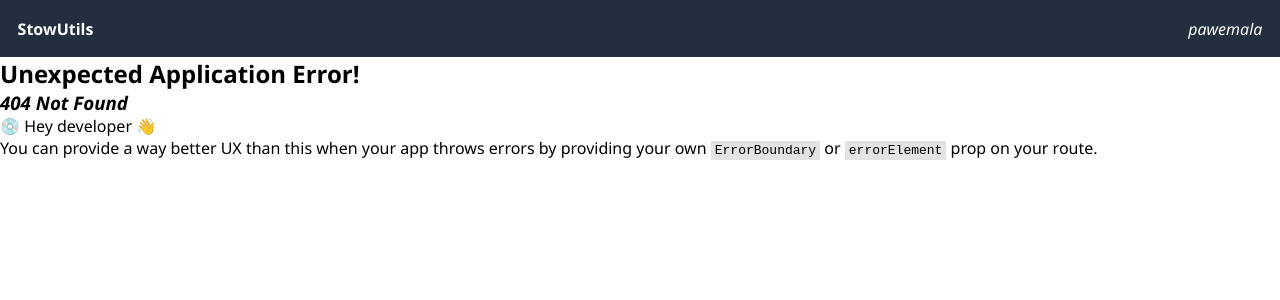
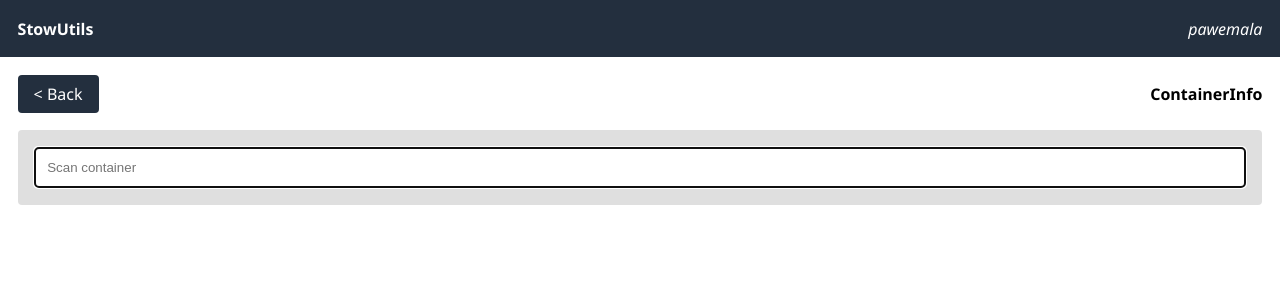
Before and after one commit to lcj2-dev/stow-app, a React (Create React App) app: page /container in a window 1280 px wide. Before the commit this address had no page. Shown: the top 300 px of the page. Built offline with nearby package versions, Linux system fonts and the light colour scheme.

Commit message:
Added Container container

```diff
--- a/src/App.tsx
+++ b/src/App.tsx
@@ -1,6 +1,6 @@
 import { Fragment } from 'react';
 import { NavBar } from './components';
-import { Home, Bin, Session } from './containers';
+import { Home, Bin, Session, Container } from './containers';
 import { createBrowserRouter, RouterProvider } from 'react-router-dom';
 
 const router = createBrowserRouter([
@@ -15,6 +15,10 @@ const router = createBrowserRouter([
   {
     path: '/session',
     element: <Session />
+  },
+  {
+    path: '/container',
+    element: <Container />
   }
 ]);
 
--- a/src/components/ui/Content/Content.module.css
+++ b/src/components/ui/Content/Content.module.css
@@ -5,5 +5,5 @@
 }
 
 .content:not(:first-child) {
-  margin-top: var(--space-default);
+  margin-bottom: var(--space-default);
 }
--- a/src/components/ui/Input/Input.tsx
+++ b/src/components/ui/Input/Input.tsx
@@ -1,8 +1,12 @@
-import { InputHTMLAttributes } from 'react';
+import { ComponentPropsWithRef, forwardRef } from 'react';
 import styles from './Input.module.css';
 
-interface Props extends InputHTMLAttributes<HTMLInputElement> {}
+interface Props extends ComponentPropsWithRef<'input'> {}
 
-export const Input = (props: Props): JSX.Element => {
-  return <input className={styles.input} {...props}></input>;
-};
+export const Input = forwardRef<HTMLInputElement, Props>(
+  (props, ref): JSX.Element => {
+    const { ...rest } = props;
+
+    return <input className={styles.input} {...rest} ref={ref}></input>;
+  }
+);
--- /dev/null
+++ b/src/components/ui/TextList/TextList.module.css
@@ -0,0 +1,3 @@
+.listItem {
+  list-style-type: none;
+}
--- /dev/null
+++ b/src/components/ui/TextList/TextList.tsx
@@ -0,0 +1,18 @@
+import { ReactNode } from 'react';
+import styles from './TextList.module.css';
+
+interface Props {
+  content: ReactNode[];
+}
+
+export const TextList = ({ content }: Props): JSX.Element => {
+  return (
+    <ul>
+      {content.map((el, idx) => (
+        <li key={idx} className={styles.listItem}>
+          {el}
+        </li>
+      ))}
+    </ul>
+  );
+};
--- /dev/null
+++ b/src/components/ui/TextList/index.ts
@@ -0,0 +1 @@
+export * from './TextList';
--- a/src/components/ui/index.ts
+++ b/src/components/ui/index.ts
@@ -6,3 +6,4 @@ export * from './Alert';
 export * from './Content';
 export * from './TextGrid';
 export * from './Input';
+export * from './TextList';
--- /dev/null
+++ b/src/containers/Container.tsx
@@ -0,0 +1,51 @@
+import { ChangeEvent, Fragment, useState, useRef } from 'react';
+import { Button, Content, Input, TextGrid, Wrapper } from '../components';
+
+export const Container = (): JSX.Element => {
+  const [container, setContainer] = useState<string | null>(null);
+
+  const inputEl = useRef<HTMLInputElement>(null);
+
+  const scanContainerHandler = (e: ChangeEvent<HTMLInputElement>) => {
+    setContainer(e.target.value);
+  };
+
+  const clearScanResults = () => {
+    setContainer(null);
+
+    if (inputEl.current) {
+      inputEl.current.focus();
+      inputEl.current.value = '';
+    }
+  };
+
+  return (
+    <Wrapper headerText='ContainerInfo'>
+      <Content>
+        <Input
+          placeholder='Scan container'
+          autoFocus
+          onChange={scanContainerHandler}
+          maxLength={15}
+          ref={inputEl}
+        />
+      </Content>
+
+      {container && (
+        <Fragment>
+          <Content>
+            <TextGrid
+              content={[
+                ['Container', container],
+                ['ASIN count', 1],
+                ['Unit count', 156]
+              ]}
+            />
+          </Content>
+
+          <Button onClick={clearScanResults}>Scan another container</Button>
+        </Fragment>
+      )}
+    </Wrapper>
+  );
+};
--- a/src/containers/Home.tsx
+++ b/src/containers/Home.tsx
@@ -9,8 +9,8 @@ export const Home = (): JSX.Element => {
   return (
     <Wrapper>
       {routes.map((r: HomeRoute, idx) => (
-        <Link to={r.path}>
-          <Button key={idx}>{r.text}</Button>
+        <Link to={r.path} key={idx}>
+          <Button>{r.text}</Button>
         </Link>
       ))}
     </Wrapper>
--- a/src/containers/Session.tsx
+++ b/src/containers/Session.tsx
@@ -1,5 +1,12 @@
 import { Fragment, useEffect, useState } from 'react';
-import { Loader, Wrapper, Alert, Content, TextGrid } from '../components';
+import {
+  Loader,
+  Wrapper,
+  Alert,
+  Content,
+  TextGrid,
+  TextList
+} from '../components';
 
 export const Session = (): JSX.Element => {
   const [isLoading, setIsLoading] = useState<boolean>(true);
@@ -31,14 +38,23 @@ export const Session = (): JSX.Element => {
               <Content>
                 <TextGrid
                   content={[
-                    ['Total containers', '9'],
-                    ['Stowed units', '183'],
-                    ['Units left', '10']
+                    ['Total containers', 4],
+                    ['Stowed units', 183],
+                    ['Units left', 10]
                   ]}
                 />
               </Content>
 
-              <Content>container list</Content>
+              <Content>
+                <TextList
+                  content={[
+                    'csX0000001',
+                    'csX0000002',
+                    'csX0000003',
+                    'csX0000004'
+                  ]}
+                />
+              </Content>
             </Fragment>
           ) : (
             <Alert>
--- a/src/containers/index.ts
+++ b/src/containers/index.ts
@@ -1,3 +1,4 @@
 export * from './Home';
 export * from './Bin';
 export * from './Session';
+export * from './Container';
```
